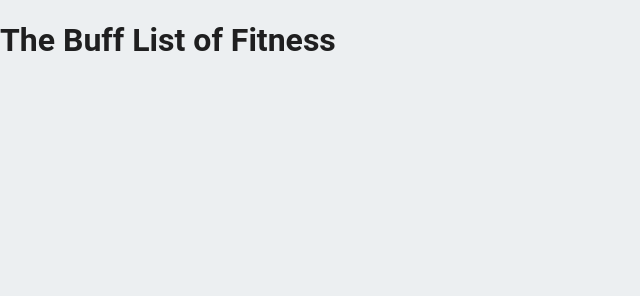
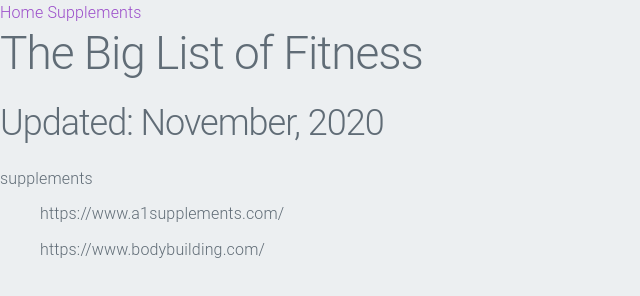
Before and after one commit to diamonddelt/tblof, a plain HTML site: page public/index.html in a window 1280 px wide. Shown: the whole page, without its empty margins (0-640 px from the left). Drawn offline with nearby package versions, Linux system fonts and the light colour scheme; some packages are replaced by stand-ins of ours.

Commit message:
Start supplement section and add milligram css

```diff
--- a/public/index.html
+++ b/public/index.html
@@ -3,35 +3,26 @@
   <head>
     <meta charset="utf-8">
     <meta name="viewport" content="width=device-width, initial-scale=1">
-    <title>Welcome to Firebase Hosting</title>
-
-    <!-- update the version number as needed -->
-    <script defer src="/__/firebase/8.1.1/firebase-app.js"></script>
-
-    <!-- include only the Firebase features as you need -->
-    <!--
-    <script defer src="/__/firebase/8.1.1/firebase-auth.js"></script>
-    <script defer src="/__/firebase/8.1.1/firebase-database.js"></script>
-    <script defer src="/__/firebase/8.1.1/firebase-firestore.js"></script>
-    <script defer src="/__/firebase/8.1.1/firebase-functions.js"></script>
-    <script defer src="/__/firebase/8.1.1/firebase-messaging.js"></script>
-    <script defer src="/__/firebase/8.1.1/firebase-storage.js"></script>
-    <script defer src="/__/firebase/8.1.1/firebase-analytics.js"></script>
-    <script defer src="/__/firebase/8.1.1/firebase-remote-config.js"></script>
-    <script defer src="/__/firebase/8.1.1/firebase-performance.js"></script>
-    -->
-
-    <!--
-      initialize the SDK after all desired features are loaded, set useEmulator to false
-      to avoid connecting the SDK to running emulators.
-    -->
-    <script defer src="/__/firebase/init.js?useEmulator=true"></script>
-
+    <title>The Big List of Fitness</title>
     <style>
       body { background: #ECEFF1; color: rgba(0,0,0,0.87); font-family: Roboto, Helvetica, Arial, sans-serif; margin: 0; padding: 0; }
     </style>
+    <!-- milligram.io -->
+    <link rel="stylesheet" href="https://cdnjs.cloudflare.com/ajax/libs/milligram/1.4.1/milligram.css">
   </head>
   <body>
-    <h1>The Buff List of Fitness</h1>
+    <nav>
+      <a href="/">Home</a>
+      <a href="/">Supplements</a>
+    </nav>
+    <h1>The Big List of Fitness</h1>
+    <h2>Updated: November, 2020</h2>
+    <div id="supplements">
+      <dl>
+        <dt>supplements</dt>
+          <dd>https://www.a1supplements.com/</dd>
+          <dd>https://www.bodybuilding.com/</dd>
+      </dl>
+    </div>
   </body>
 </html>
```
Also changed, not shown: public/404.html (+1 -15 lines).
